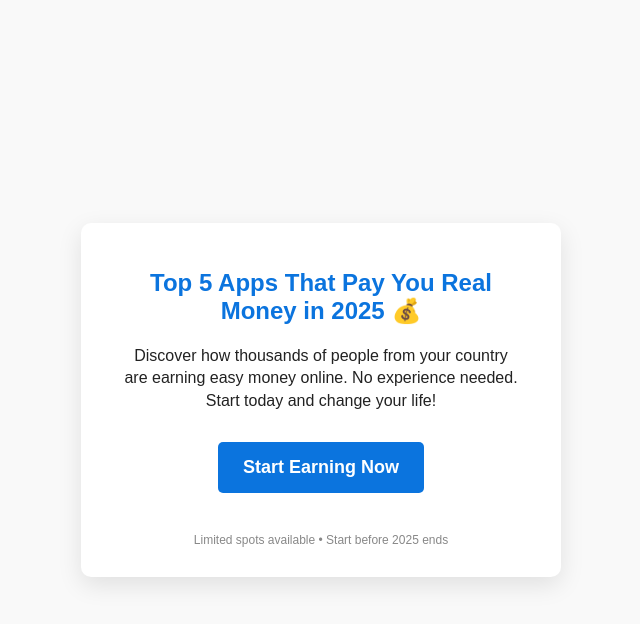
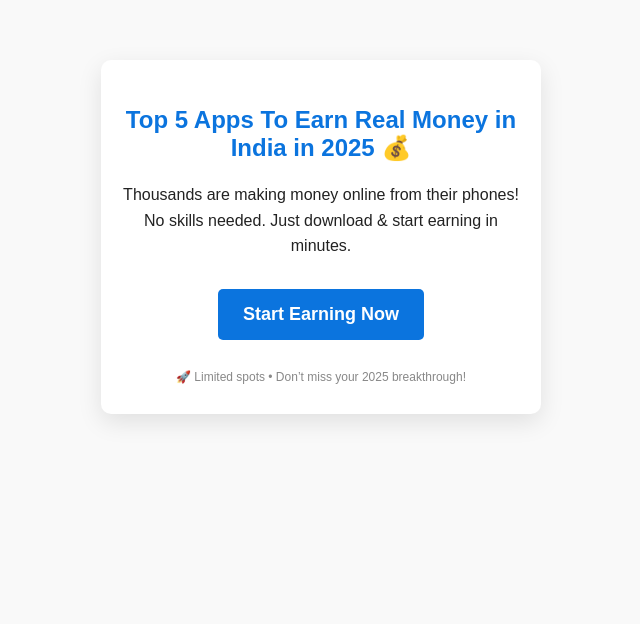
Before and after one commit to ahsenayyaz/landingpage, a plain HTML site: page index.html in a window 1280 px wide. Shown: the whole page, without its empty margins (319-959 px from the left). Drawn offline with Linux system fonts and the light colour scheme.

Commit message:
Add files via upload

```diff
--- a/index.html
+++ b/index.html
@@ -1,9 +1,10 @@
-
 <!DOCTYPE html>
 <html lang="en">
 <head>
   <meta charset="UTF-8" />
   <meta name="viewport" content="width=device-width, initial-scale=1" />
+  <meta name="description" content="Top 5 apps to earn real money online in 2025. No investment required. Start earning today!">
+  <meta name="robots" content="noindex, nofollow" />
   <title>Top 5 Apps That Pay You Real Money in 2025</title>
   <style>
     body {
@@ -11,15 +12,12 @@
       background: #f9f9f9;
       color: #222;
       margin: 0; padding: 0;
-      display: flex;
-      justify-content: center;
-      align-items: center;
-      height: 100vh;
     }
     .container {
       background: white;
-      padding: 30px 40px;
+      padding: 30px 20px;
       max-width: 400px;
+      margin: 60px auto;
       border-radius: 10px;
       box-shadow: 0 8px 25px rgba(0,0,0,0.1);
       text-align: center;
@@ -32,7 +30,7 @@
     p {
       font-size: 16px;
       margin-bottom: 30px;
-      line-height: 1.4;
+      line-height: 1.6;
     }
     .btn {
       background: #0b74de;
@@ -49,7 +47,7 @@
       background: #095ab8;
     }
     footer {
-      margin-top: 40px;
+      margin-top: 30px;
       font-size: 12px;
       color: #888;
     }
@@ -57,10 +55,10 @@
 </head>
 <body>
   <div class="container">
-    <h1>Top 5 Apps That Pay You Real Money in 2025 💰</h1>
-    <p>Discover how thousands of people from your country are earning easy money online. No experience needed. Start today and change your life!</p>
-    <a href="https://otieu.com/4/9403216" class="btn" target="_blank" rel="noopener noreferrer">Start Earning Now</a>
-    <footer>Limited spots available • Start before 2025 ends</footer>
+    <h1>Top 5 Apps To Earn Real Money in India in 2025 💰</h1>
+    <p>Thousands are making money online from their phones! No skills needed. Just download & start earning in minutes.</p>
+    <a href="https://kuveb.online/top-5-apps-to-earn-real-money-in-india-in-2025/" class="btn" target="_blank" rel="noopener nofollow">Start Earning Now</a>
+    <footer>🚀 Limited spots • Don’t miss your 2025 breakthrough!</footer>
   </div>
 </body>
 </html>
```
